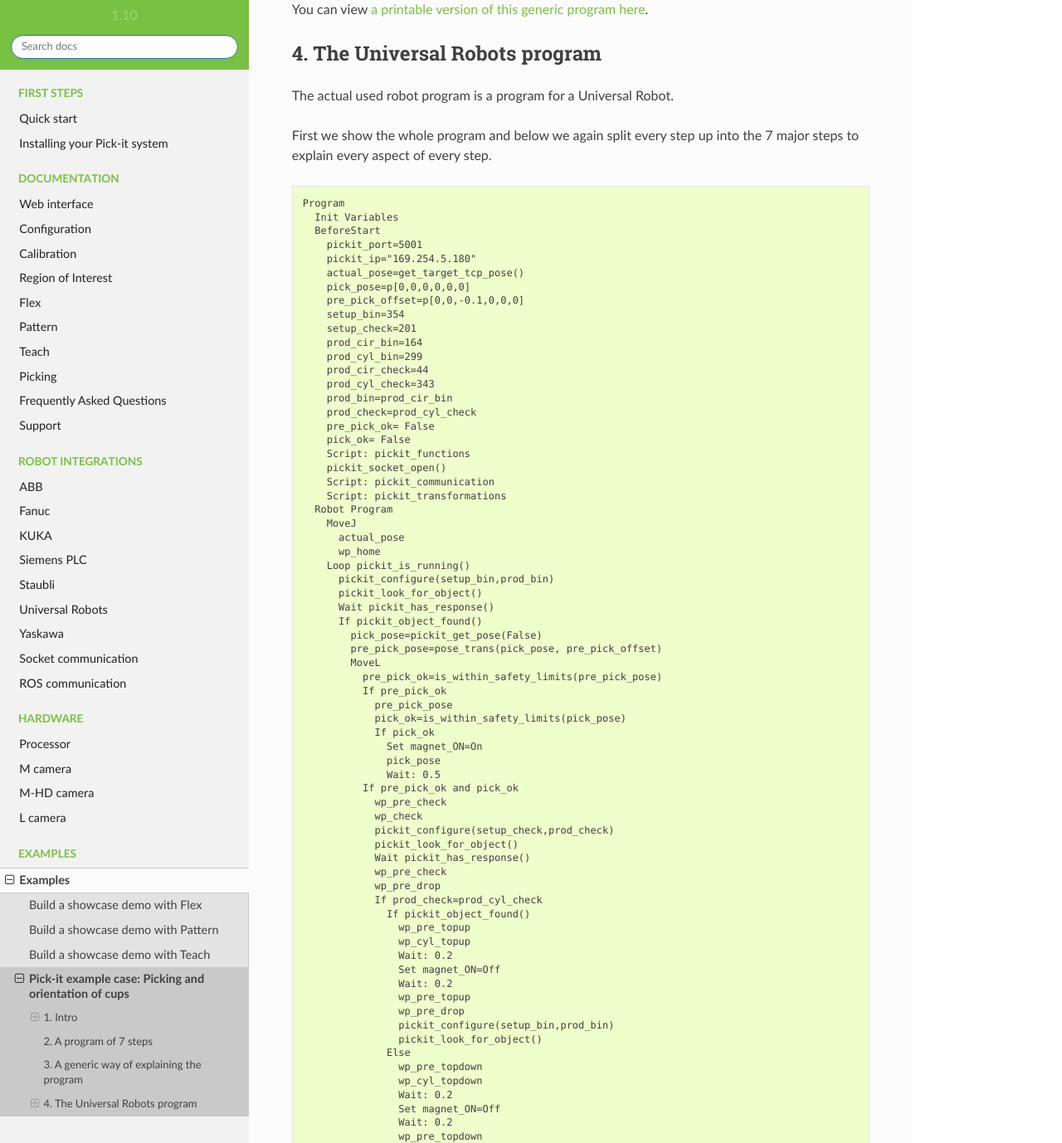
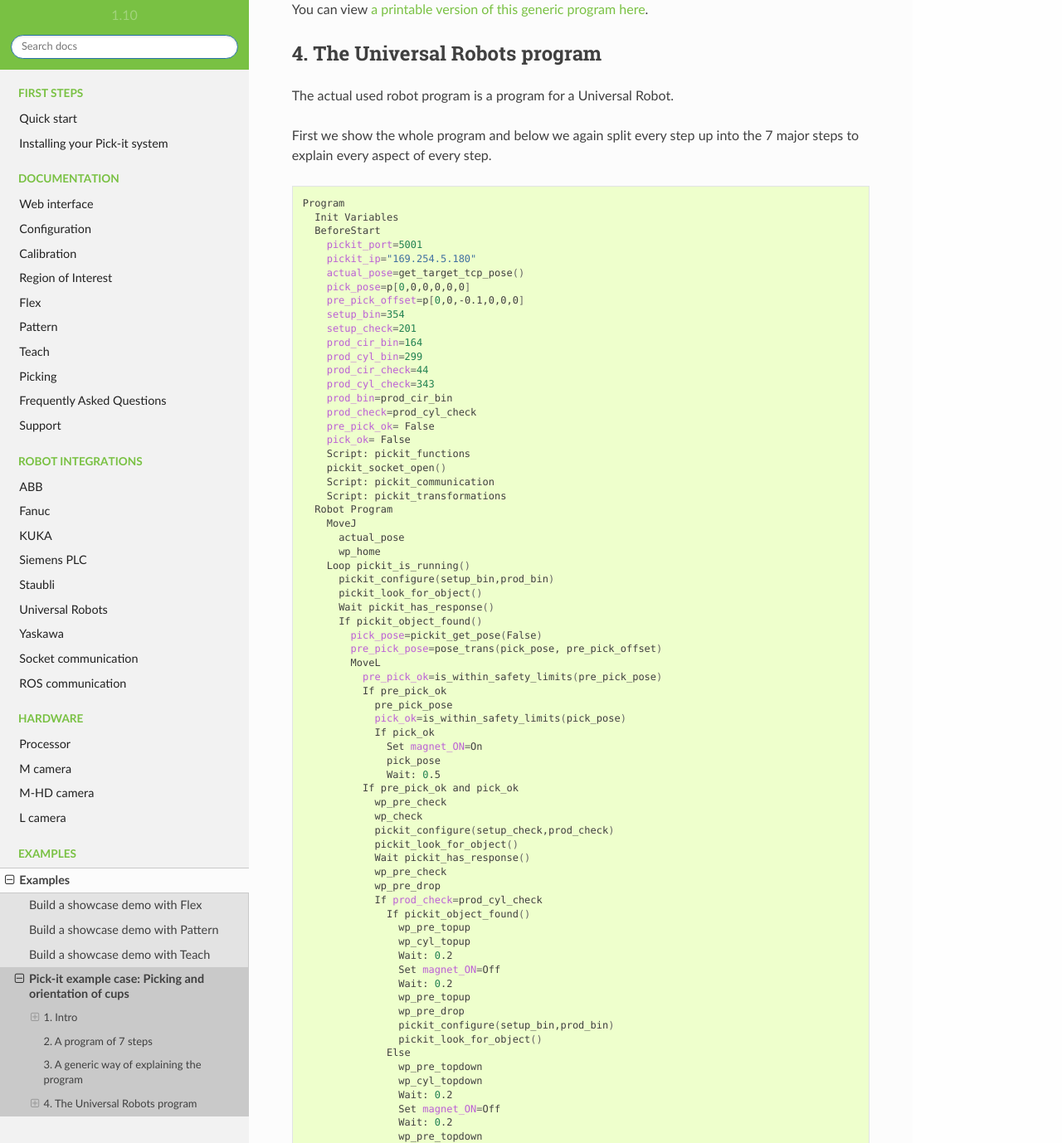
Before and after one commit to yuanshunning/pickit-docs, a Sphinx documentation site: the page built from docs/examples/pickit_example_case_picking_and_orientation_of_cups.rst, in a window 1280 px wide and 1400 px high, scrolled down 5975 px, cut to the strip 22-1400 px from the top of the window. Shown: the whole strip at 83% size. Built offline with Sphinx 7.4.7 and the Read the Docs theme 2.0.0, drawn with Linux system fonts in a browser that asks for light colours; pages that are not in the unit, such as notebooks, are missing from menus; some of the changed text lies outside the part shown.

Commit message:
Fix some code blocks, admonitions and other stuff.

```diff
--- a/docs/examples/pickit_example_case_picking_and_orientation_of_cups.rst
+++ b/docs/examples/pickit_example_case_picking_and_orientation_of_cups.rst
@@ -252,7 +252,7 @@
 Whole Universal Robots program
 ~~~~~~~~~~~~~~~~~~~~~~~~~~~~~~
 
-.. code:: prettyprint
+.. code-block:: bash
 
     Program
       Init Variables
@@ -372,7 +372,7 @@
 1. Declare variables and load scripts
 ^^^^^^^^^^^^^^^^^^^^^^^^^^^^^^^^^^^^^^
 
-.. code:: prettyprint
+.. code-block:: bash
 
     Program
       Init Variables
@@ -419,7 +419,7 @@
 2. Move to a starting position
 ^^^^^^^^^^^^^^^^^^^^^^^^^^^^^^
 
-.. code:: prettyprint
+.. code-block:: bash
 
       Robot Program
         MoveJ
@@ -432,7 +432,7 @@
 3. Look for an object
 ^^^^^^^^^^^^^^^^^^^^^
 
-.. code:: prettyprint
+.. code-block:: bash
 
         Loop pickit_is_running()
           pickit_configure(setup_bin,prod_bin)
@@ -456,7 +456,7 @@
 4. Pick object
 ^^^^^^^^^^^^^^
 
-.. code:: prettyprint
+.. code-block:: bash
 
           If pickit_object_found()
             pick_pose=pickit_get_pose(False)
@@ -502,7 +502,7 @@
 5. Check orientation of object and drop object
 ^^^^^^^^^^^^^^^^^^^^^^^^^^^^^^^^^^^^^^^^^^^^^^
 
-.. code:: prettyprint
+.. code-block:: bash
 
               If pre_pick_ok and pick_ok
                 wp_pre_check
@@ -596,7 +596,7 @@
 6. Switch the kind of object Pick-it is looking for if no products are safe to pick
 ^^^^^^^^^^^^^^^^^^^^^^^^^^^^^^^^^^^^^^^^^^^^^^^^^^^^^^^^^^^^^^^^^^^^^^^^^^^^^^^^^^^
 
-.. code:: prettyprint
+.. code-block:: bash
 
               Else
                 If pickit_remaining_objects()=0
@@ -619,7 +619,7 @@
 7. Switch the kind of object Pick-it is looking for if no products are found
 ^^^^^^^^^^^^^^^^^^^^^^^^^^^^^^^^^^^^^^^^^^^^^^^^^^^^^^^^^^^^^^^^^^^^^^^^^^^^
 
-.. code:: prettyprint
+.. code-block:: bash
 
           Else
             If prod_bin=prod_cir_bin
@@ -634,7 +634,7 @@
 switch from cylinders to circles if we were looking for cylinders and
 form circles to cylinders if we were looking for circles.
 
-.. code:: prettyprint
+.. code-block:: bash
 
         pickit_socket_close()
 
--- a/docs/robot-integrations/index.rst
+++ b/docs/robot-integrations/index.rst
@@ -56,7 +56,7 @@
   :glob:
   :maxdepth: 1
 
-  ur/*
+  universal-robots/*
 
 
 Yaskawa
```
Also changed, not shown: docs/robot-integrations/kuka/KRC4/kuka_krc4_example_program.rst (+7 -7 lines), docs/robot-integrations/kuka/kuka_krc_example_program.rst (+7 -7 lines), docs/robot-integrations/the_pickit_ros_interface.rst (+52 -51 lines), docs/robot-integrations/universal-robots/scripts/universal_robots_example_program.rst (+28 -47 lines).
